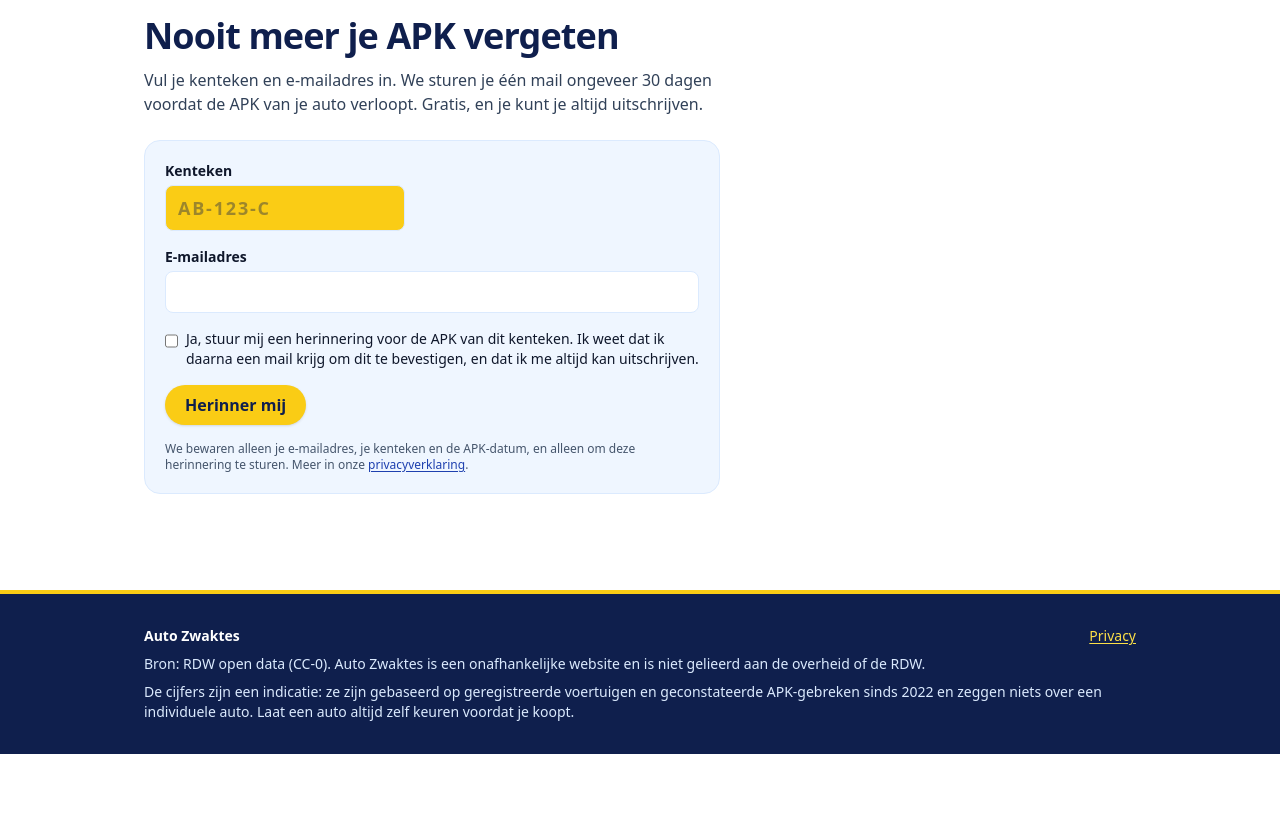
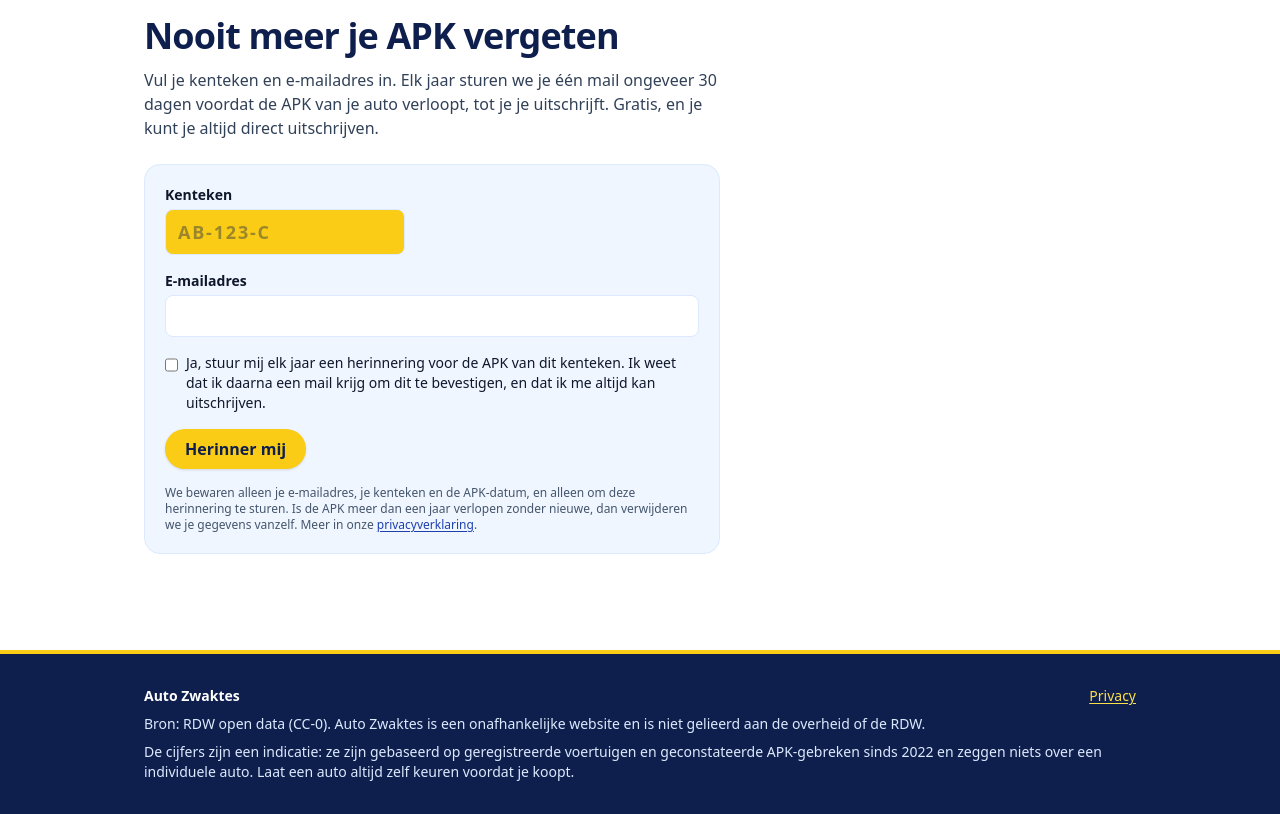
Before and after one commit to Bram79/Autozwaktes, a Laravel app: page /apk-herinnering in a window 1280 px wide. Shown: the part 141-955 px from the top of the page. Before the commit the page ends 895 px from the top, so only its background shows below. Run offline with Laravel 12, Linux system fonts and the light colour scheme; style sheets or scripts are compiled from the project's sources; some libraries are stand-ins or nearby versions.

Commit message:
fix: keep license plates out of the session and make the APK reminder match the privacy statement
Co-Authored-By: Claude Sonnet 5.5 <noreply@anthropic.com>

```diff
--- a/app/Http/Controllers/ApkReminderController.php
+++ b/app/Http/Controllers/ApkReminderController.php
@@ -25,7 +25,7 @@ class ApkReminderController extends Controller
     {
         $key = 'apk-reminder:'.$request->ip();
         if (RateLimiter::tooManyAttempts($key, 5)) {
-            return back()->withInput()->withErrors(['email' => 'Je probeert het te vaak. Wacht een minuut en probeer het opnieuw.']);
+            return back()->withInput($request->except('kenteken'))->withErrors(['email' => 'Je probeert het te vaak. Wacht een minuut en probeer het opnieuw.']);
         }
         RateLimiter::hit($key, 60);
 
@@ -42,17 +42,17 @@ class ApkReminderController extends Controller
 
         $plate = PlateLookup::normalize($data['kenteken']);
         if (! preg_match('/^[A-Z0-9]{6}$/', $plate)) {
-            return back()->withInput()->withErrors(['kenteken' => 'Dit is geen geldig kenteken. Een kenteken heeft 6 tekens, bijvoorbeeld AB-123-C.']);
+            return back()->withInput($request->except('kenteken'))->withErrors(['kenteken' => 'Dit is geen geldig kenteken. Een kenteken heeft 6 tekens, bijvoorbeeld AB-123-C.']);
         }
 
         try {
             $vehicle = $rdw->findVehicle($plate);
         } catch (RdwUnavailableException) {
-            return back()->withInput()->withErrors(['kenteken' => 'De RDW is nu niet bereikbaar. Probeer het straks nog eens.']);
+            return back()->withInput($request->except('kenteken'))->withErrors(['kenteken' => 'De RDW is nu niet bereikbaar. Probeer het straks nog eens.']);
         }
 
         if ($vehicle === null) {
-            return back()->withInput()->withErrors(['kenteken' => 'We vonden geen auto met dit kenteken.']);
+            return back()->withInput($request->except('kenteken'))->withErrors(['kenteken' => 'We vonden geen auto met dit kenteken.']);
         }
 
         $email = Str::lower(trim($data['email']));
@@ -86,7 +86,7 @@ class ApkReminderController extends Controller
 
         return view('pages.apk-message', [
             'title' => 'Je herinnering staat aan',
-            'text' => 'We sturen je een e-mail ongeveer 30 dagen voordat de APK van '.$reminder->license_plate.' verloopt'
+            'text' => 'Elk jaar sturen we je een e-mail ongeveer 30 dagen voordat de APK van '.$reminder->license_plate.' verloopt'
                 .($reminder->apk_expires_at ? ' (nu: '.$reminder->apk_expires_at->translatedFormat('j F Y').')' : '').'. Onderaan elke mail staat een link om je uit te schrijven.',
         ]);
     }
--- a/app/Http/Controllers/PlateController.php
+++ b/app/Http/Controllers/PlateController.php
@@ -22,7 +22,7 @@ class PlateController extends Controller
         $key = 'plate:'.$request->ip();
 
         if (RateLimiter::tooManyAttempts($key, 10)) {
-            return redirect()->route('home')->withInput()->with('plate_error', 'Je zoekt te snel. Probeer het over een minuut opnieuw.');
+            return redirect()->route('home')->with('plate_error', 'Je zoekt te snel. Probeer het over een minuut opnieuw.');
         }
         RateLimiter::hit($key, 60);
 
@@ -33,6 +33,6 @@ class PlateController extends Controller
             return redirect($result['url'])->with('from_plate', true);
         }
 
-        return redirect()->route('home')->withInput()->with('plate_error', self::MESSAGES[$result['status']]);
+        return redirect()->route('home')->with('plate_error', self::MESSAGES[$result['status']]);
     }
 }
--- a/bootstrap/app.php
+++ b/bootstrap/app.php
@@ -16,6 +16,9 @@ return Application::configure(basePath: dirname(__DIR__))
         $middleware->web(append: [SecurityHeaders::class]);
     })
     ->withExceptions(function (Exceptions $exceptions): void {
+        // a failed validation flashes the input back to the form: a license plate must never end up in the session
+        $exceptions->dontFlash(['kenteken']);
+
         $exceptions->shouldRenderJsonWhen(
             fn (Request $request) => $request->is('api/*') || $request->expectsJson(),
         );
--- a/resources/views/pages/apk-reminder.blade.php
+++ b/resources/views/pages/apk-reminder.blade.php
@@ -1,20 +1,20 @@
 <x-layouts.app
     title="APK-herinnering: een mail voordat je APK verloopt | Auto Zwaktes"
-    description="Vul je kenteken en e-mailadres in en ontvang één mail ongeveer 30 dagen voordat de APK van je auto verloopt. Gratis en altijd uit te schrijven."
+    description="Vul je kenteken en e-mailadres in en ontvang elk jaar één mail ongeveer 30 dagen voordat de APK van je auto verloopt. Gratis en altijd uit te schrijven."
     :canonical="route('apk')">
 
     <x-breadcrumbs :items="[['Home', route('home')], ['APK-herinnering', route('apk')]]" />
 
     <div class="max-w-xl">
         <h1 class="text-3xl sm:text-4xl">Nooit meer je APK vergeten</h1>
-        <p class="mt-3 text-slate-700">Vul je kenteken en e-mailadres in. We sturen je één mail ongeveer 30 dagen voordat de APK van je auto verloopt. Gratis, en je kunt je altijd uitschrijven.</p>
+        <p class="mt-3 text-slate-700">Vul je kenteken en e-mailadres in. Elk jaar sturen we je één mail ongeveer 30 dagen voordat de APK van je auto verloopt, tot je je uitschrijft. Gratis, en je kunt je altijd direct uitschrijven.</p>
 
         <form method="post" action="{{ route('apk.store') }}" class="mt-6 space-y-4 rounded-2xl border border-brand-100 bg-brand-50 p-5">
             @csrf
 
             <div>
                 <label for="kenteken" class="block text-sm font-semibold">Kenteken</label>
-                <input id="kenteken" name="kenteken" type="text" required maxlength="12" autocomplete="off" autocapitalize="characters" spellcheck="false" value="{{ old('kenteken') }}" placeholder="AB-123-C"
+                <input id="kenteken" name="kenteken" type="text" required maxlength="12" autocomplete="off" autocapitalize="characters" spellcheck="false" placeholder="AB-123-C"
                        class="mt-1 w-full max-w-60 rounded-lg border border-brand-100 bg-accent-400 px-3 py-2 text-lg font-bold uppercase tracking-widest text-brand-900 placeholder:text-brand-900/40 focus:outline-none focus:ring-4 focus:ring-accent-300/60">
                 @error('kenteken')<p role="alert" class="mt-1 text-sm font-medium text-red-800">{{ $message }}</p>@enderror
             </div>
@@ -29,14 +29,14 @@
             <div>
                 <label class="flex items-start gap-2 text-sm">
                     <input type="checkbox" name="akkoord" value="1" @checked(old('akkoord')) class="mt-1 size-4 rounded border-slate-400 text-brand-700 focus:ring-brand-600">
-                    <span>Ja, stuur mij een herinnering voor de APK van dit kenteken. Ik weet dat ik daarna een mail krijg om dit te bevestigen, en dat ik me altijd kan uitschrijven.</span>
+                    <span>Ja, stuur mij elk jaar een herinnering voor de APK van dit kenteken. Ik weet dat ik daarna een mail krijg om dit te bevestigen, en dat ik me altijd kan uitschrijven.</span>
                 </label>
                 @error('akkoord')<p role="alert" class="mt-1 text-sm font-medium text-red-800">{{ $message }}</p>@enderror
             </div>
 
             <button type="submit" class="btn">Herinner mij</button>
 
-            <p class="text-xs text-slate-600">We bewaren alleen je e-mailadres, je kenteken en de APK-datum, en alleen om deze herinnering te sturen. Meer in onze <a href="{{ route('privacy') }}" class="text-brand-700 underline underline-offset-2">privacyverklaring</a>.</p>
+            <p class="text-xs text-slate-600">We bewaren alleen je e-mailadres, je kenteken en de APK-datum, en alleen om deze herinnering te sturen. Is de APK meer dan een jaar verlopen zonder nieuwe, dan verwijderen we je gegevens vanzelf. Meer in onze <a href="{{ route('privacy') }}" class="text-brand-700 underline underline-offset-2">privacyverklaring</a>.</p>
         </form>
     </div>
 </x-layouts.app>
--- a/resources/views/pages/home.blade.php
+++ b/resources/views/pages/home.blade.php
@@ -28,7 +28,7 @@
                         <div class="flex w-full max-w-60 overflow-hidden rounded-md border-2 border-brand-900 bg-accent-400 shadow-lg">
                             <span class="flex w-9 items-center justify-center bg-brand-600 text-xs font-bold text-white" aria-hidden="true">NL</span>
                             <input id="kenteken" name="kenteken" type="text" required maxlength="10" autocomplete="off" autocapitalize="characters" spellcheck="false"
-                                   value="{{ old('kenteken') }}" placeholder="AB-123-C"
+                                   placeholder="AB-123-C"
                                    class="w-full bg-transparent px-3 py-2 text-lg font-bold uppercase tracking-widest text-brand-900 placeholder:text-brand-900/40 focus:outline-none focus:ring-4 focus:ring-white/70">
                         </div>
                         <button type="submit" class="btn">Bekijk mijn auto</button>
--- a/resources/views/pages/privacy.blade.php
+++ b/resources/views/pages/privacy.blade.php
@@ -23,8 +23,8 @@
 
         <section class="space-y-2" aria-labelledby="apk">
             <h2 id="apk" class="text-xl font-bold">APK-herinnering</h2>
-            <p>Als je een APK-herinnering aanvraagt, bewaren we je e-mailadres, je kenteken en de vervaldatum van de APK (die halen we uit de open data van de RDW). We gebruiken dit alleen om je één mail te sturen ongeveer 30 dagen voor de APK verloopt.</p>
-            <p>Dit werkt met dubbele bevestiging: we sturen eerst een mail met een bevestigingslink. Bevestig je niet binnen een week, dan verwijderen we je gegevens. Onderaan elke mail staat een link waarmee je je meteen uitschrijft; dan verwijderen we je e-mailadres en kenteken direct. We delen deze gegevens met niemand. De rechtsgrond is jouw toestemming.</p>
+            <p>Als je een APK-herinnering aanvraagt, bewaren we je e-mailadres, je kenteken en de vervaldatum van de APK (die halen we uit de open data van de RDW). We gebruiken dit alleen om je elk jaar één mail te sturen ongeveer 30 dagen voordat de APK verloopt, zolang je herinnering loopt.</p>
+            <p>Dit werkt met dubbele bevestiging: we sturen eerst een mail met een bevestigingslink. Bevestig je niet binnen een week, dan verwijderen we je gegevens. Onderaan elke mail staat een link waarmee je je meteen uitschrijft; dan verwijderen we je e-mailadres en kenteken direct. Is de APK meer dan een jaar verlopen zonder dat er een nieuwe datum bij de RDW staat (de auto is dan waarschijnlijk verkocht of gesloopt), dan verwijderen we je gegevens ook automatisch. Je gegevens delen we alleen met onze mailprovider, die de mail namens ons verstuurt. De rechtsgrond is jouw toestemming.</p>
         </section>
 
         <section class="space-y-2" aria-labelledby="cookies">
```
Also changed, not shown: app/Console/Commands/ApkRemind.php (+9 -2 lines), tests/Feature/PlateSessionAndApkPolicyTest.php (added, +107 -0 lines).
